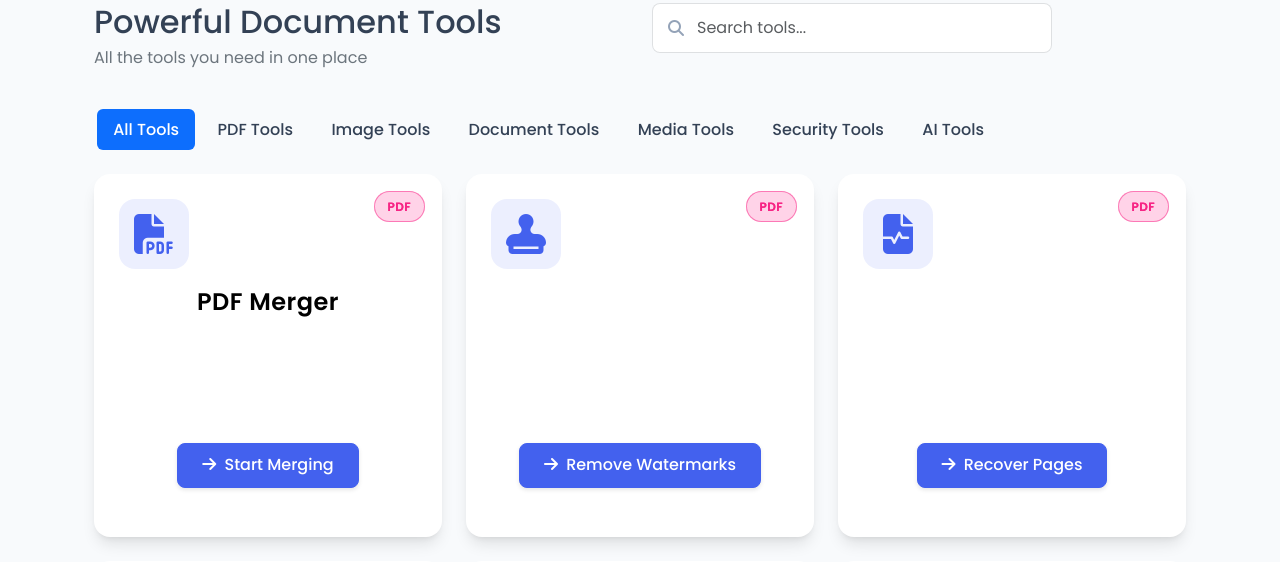
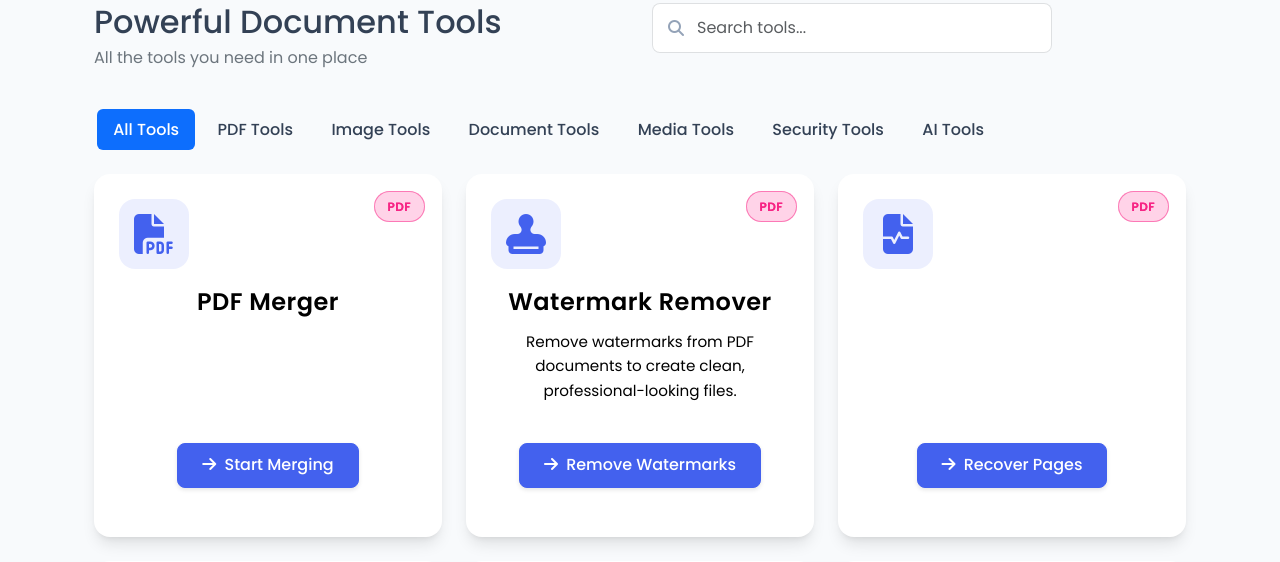
Before and after one commit to Kodambhagath/FIXIO-AI, a Flask app: page / in a window 1280 px wide; the page is wider, and only the part inside the window is pictured. Shown: the part 847-1409 px from the top of that part. Run offline with Flask 3, Linux system fonts and the light colour scheme.

Commit message:
Assistant checkpoint: Changed tool description text colors to black
Assistant generated file changes:
- templates/index.html: Change watermark remover description text color to black
Change watermark remover description text color to black
Change watermark remover description text color to black
Change watermark remover description text color to black
Change watermark remover description text color to black
Change watermark remover description text color to black
Change watermark remover description text color to black
Change watermark remover description text color to black
Change watermark remover description text color to black

---

User prompt:

for all of this words the color should be black                                                                                                        Combine multiple PDF files into a single document. Organize pages and create a new downloadable PDF., Watermark Remover
Remove watermarks from PDF documents to create clean, professional-looking files. ,
PDF Pages Recovery
Extract and recover pages from damaged PDF files. Select
Image Converter
Convert images between different formats such as JPG, PNG, and more. Maintain image quality during conversion.                                                                                                                                                                                        Background Remover
Automatically remove image backgrounds with AI technology. Create transparent PNG images.Image Compressor
Image Compressor
Reduce image file sizes without sacrificing quality. Perfect for web uploads and storage optimization.     .         Document Converter
Convert between various document formats including Word, Excel, and more. Maintain formatting in converted files.                                                                                                                                                                   MB/GB Converter
 Convert between various file size units. Helpful for understanding storage requirements and file sizes.             Audio to Video
Convert audio files (MP3) to video files (MP4) with customizable backgrounds for sharing on video platforms.
PDF Protection
Secure your PDF documents with password protection, time lock, or view-only restrictions.

Replit-Commit-Author: Assistant
Replit-Commit-Session-Id: d85ebb54-5d6e-41f3-893d-bbbea2fd274f

```diff
--- a/templates/index.html
+++ b/templates/index.html
@@ -217,12 +217,12 @@ Management{% endblock %} {% block content %}
                                 <div class="tool-icon">
                                     <i class="fas fa-stamp"></i>
                                 </div>
-                                <h3 class="tool-title" style="color: white">
+                                <h3 class="tool-title" style="color: black">
                                     Watermark Remover
                                 </h3>
                                 <p
                                     class="tool-description"
-                                    style="color: white"
+                                    style="color: black"
                                 >
                                     Remove watermarks from PDF documents to
                                     create clean, professional-looking files.
@@ -525,12 +525,12 @@ Management{% endblock %} {% block content %}
                                 <div class="tool-icon">
                                     <i class="fas fa-stamp"></i>
                                 </div>
-                                <h3 class="tool-title" style="color: white">
+                                <h3 class="tool-title" style="color: black">
                                     Watermark Remover
                                 </h3>
                                 <p
                                     class="tool-description"
-                                    style="color: white"
+                                    style="color: black"
                                 >
                                     Remove watermarks from PDF documents to
                                     create clean, professional-looking files.
```
